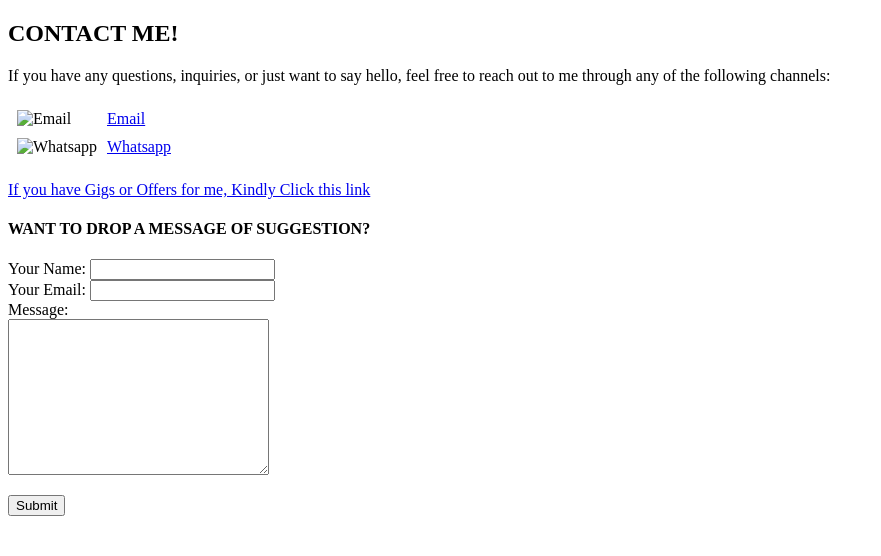
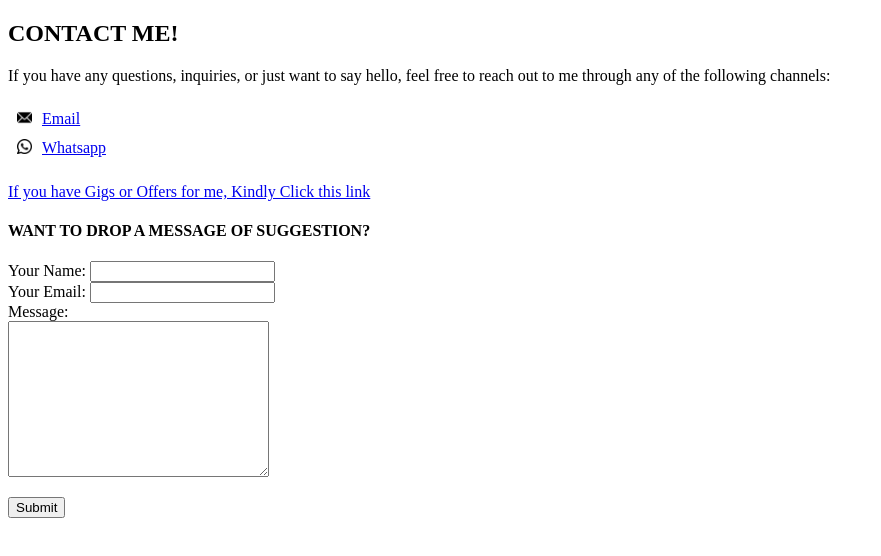
Before and after one commit to time-less-dev/personal-cv, a plain HTML site: page contact-me.html in a window 1280 px wide. Shown: the whole page, without its empty margins (0-881 px from the left). Drawn offline with Linux system fonts and the light colour scheme; the site is published under a folder, as on GitHub Pages, so addresses that start at the root find nothing.

Commit message:
Update contact-me.html

```diff
--- a/contact-me.html
+++ b/contact-me.html
@@ -15,7 +15,7 @@
     <!--CONTACT LINKS, THIS WAS STRESSFUL ASF-->
     <table cellspacing="8">
       <tr>
-        <td><img src="/Images/email.png" alt="Email" height="15" /></td>
+        <td><img src="Images/email.png" alt="Email" height="15" /></td>
         <td>
           <a
             href="mailto:onyekachihector@gmail.com"
@@ -27,7 +27,7 @@
       </tr>
       <tr>
         <td>
-          <img src="/Images/whatsapp.png" alt="Whatsapp" height="15" />
+          <img src="Images/whatsapp.png" alt="Whatsapp" height="15" />
         </td>
         <td>
           <a href="https://shorturl.at/uZZdl" draggable="true" target="_blank"
```
